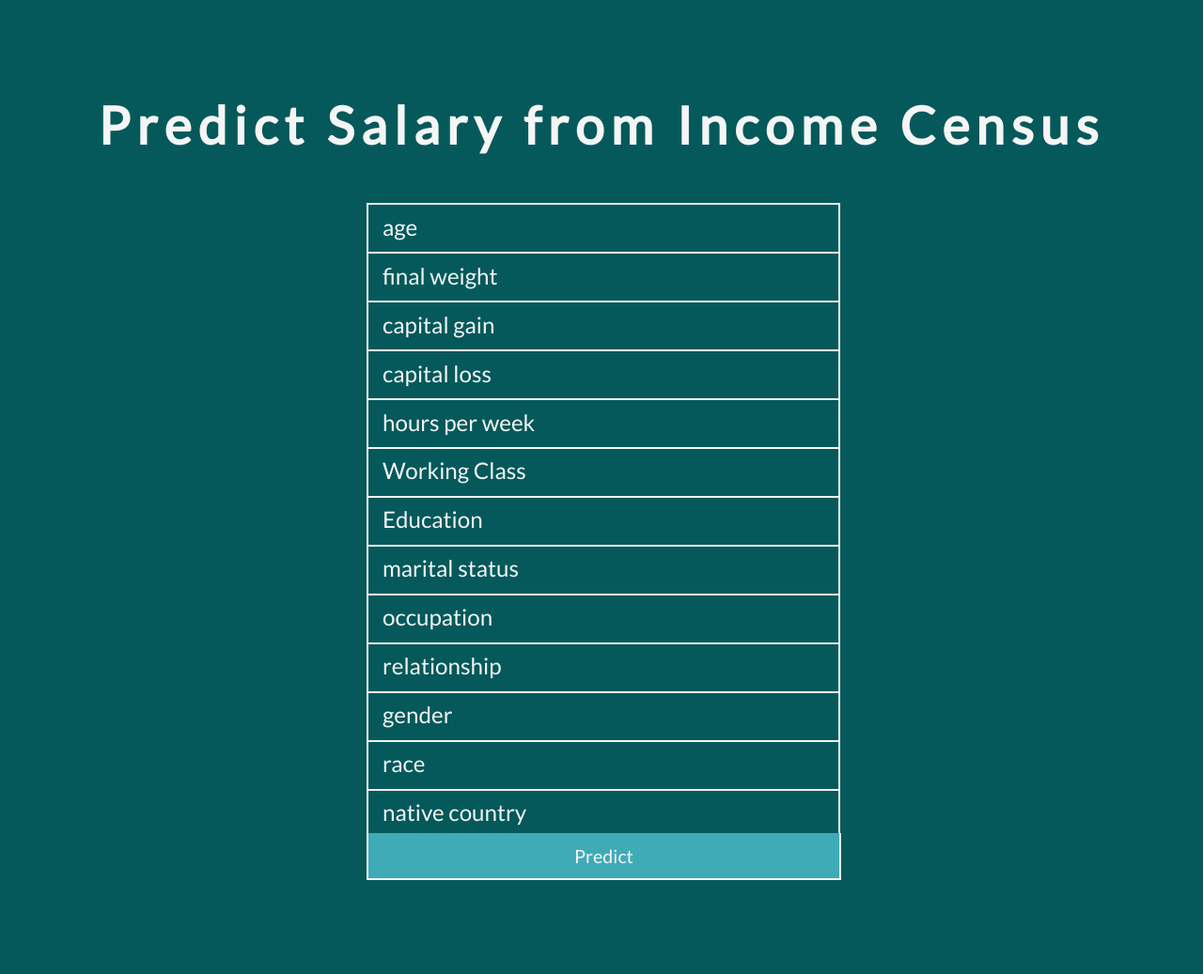
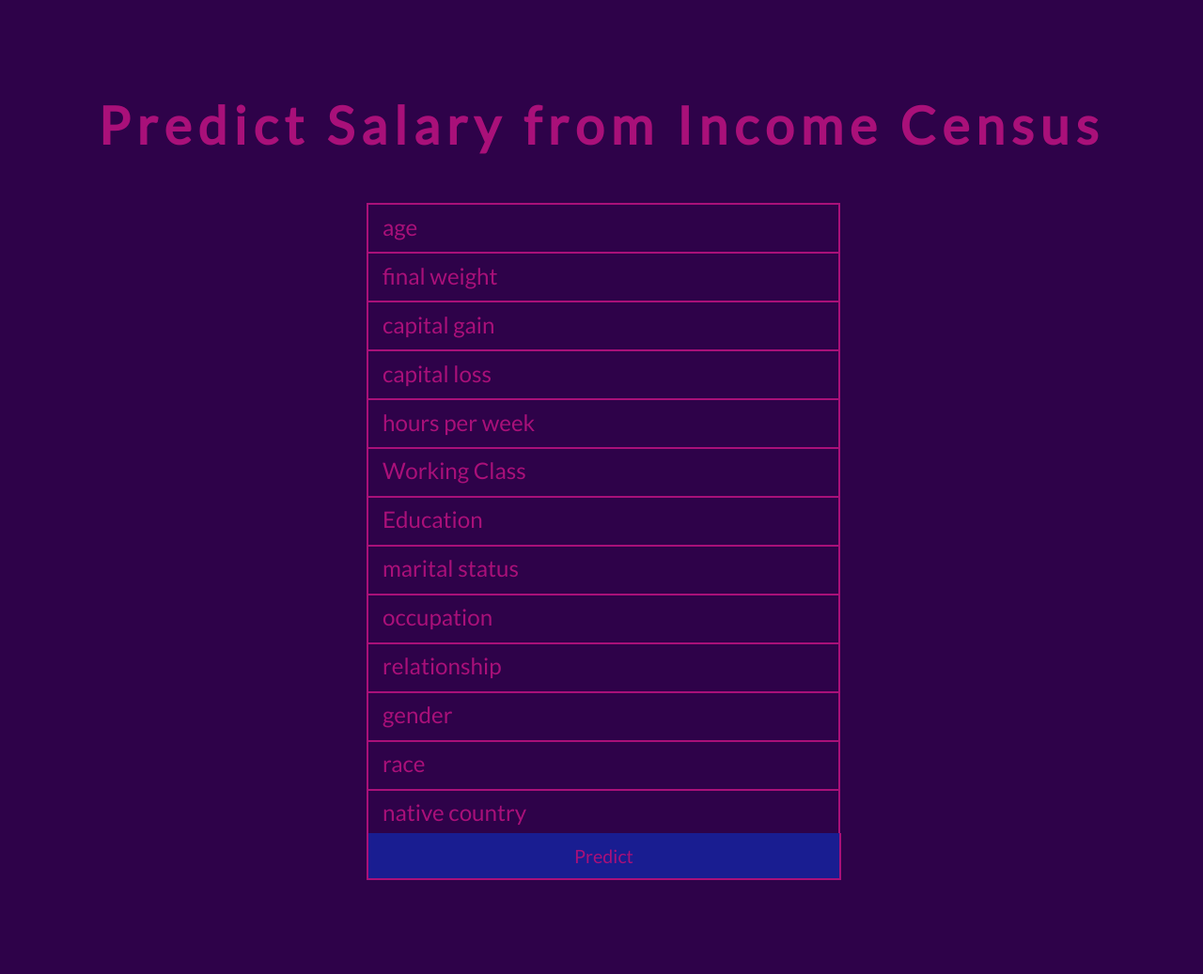
Before and after one commit to shiv0112/income-prediction-xgboost, a Flask app: page / in a window 1280 px wide. Shown: the whole page at 94% size. Run offline with Flask 2, Linux system fonts and the light colour scheme.

Commit message:
final commit

```diff
--- a/static/style.css
+++ b/static/style.css
@@ -1,83 +1,83 @@
 @import url(https://fonts.googleapis.com/css?family=Lato:100,300,400);
 
 input::-webkit-input-placeholder, textarea::-webkit-input-placeholder {
-  color: #F5F5F5;
+  color: #A91079;
   font-size: 1.23em;
 }
 
 input:focus::-webkit-input-placeholder, textarea:focus::-webkit-input-placeholder {
-  color: #F5F5F5;
+  color: #A91079;
 }
 
 input::-moz-placeholder, textarea::-moz-placeholder {
-  color: #F5F5F5;
+  color: #A91079;
   font-size: 1.23em;
 }
 
 input:focus::-moz-placeholder, textarea:focus::-moz-placeholder {
-  color: #F5F5F5;
+  color: #A91079;
 }
 
 input::placeholder, textarea::placeholder {
-  color: #F5F5F5;
+  color: #A91079;
   font-size: 1.23em;
 }
 
 input:focus::placeholder, textarea::focus:placeholder {
-  color: #F5F5F5;
+  color: #A91079;
 }
 
 input::-ms-placeholder, textarea::-ms-placeholder {
-  color: #F5F5F5;
+  color: #A91079;
   font-size: 1.23em;
 }
 
 input:focus::-ms-placeholder, textarea:focus::-ms-placeholder {
-  color: #F5F5F5;
+  color: #A91079;
 }
 
 /* on hover placeholder */
 
 input:hover::-webkit-input-placeholder, textarea:hover::-webkit-input-placeholder {
-  color: #05595B;
+  color: #2E0249;
   font-size: 1.23em;
 }
 
 input:hover:focus::-webkit-input-placeholder, textarea:hover:focus::-webkit-input-placeholder {
-  color: #F5F5F5;
+  color: #A91079;
 }
 
 input:hover::-moz-placeholder, textarea:hover::-moz-placeholder {
-  color: #05595B;
+  color: #2E0249;
   font-size: 1.23em;
 }
 
 input:hover:focus::-moz-placeholder, textarea:hover:focus::-moz-placeholder {
-  color: #F5F5F5;
+  color: #A91079;
 }
 
 input:hover::placeholder, textarea:hover::placeholder {
-  color: #05595B;
+  color: #2E0249;
   font-size: 1.23em;
 }
 
 input:hover:focus::placeholder, textarea:hover:focus::placeholder {
-  color: #F5F5F5;
+  color: #A91079;
 }
 
 input:hover::placeholder, textarea:hover::placeholder {
-  color: #05595B;
+  color: #2E0249;
   font-size: 1.23em;
 }
 
 input:hover:focus::-ms-placeholder, textarea:hover::focus:-ms-placeholder {
-  color: #F5F5F5;
+  color: #A91079;
 }
 
 body {
   font-family: 'Lato', sans-serif;
-  background: #05595B;
-  color: #F5F5F5;
+  background: #2E0249;
+  color: #A91079;
 }
 
 header {
@@ -103,9 +103,9 @@ input {
 
   background: transparent;
   outline: none;
-  color: #F5F5F5;
+  color: #A91079;
 
-  border: solid 2.5px #F5F5F5;
+  border: solid 2.5px #A91079;
   border-bottom: none;
 
   transition: all 0.3s ease-in-out;
@@ -115,8 +115,8 @@ input {
 }
 
 input:hover {
-  background: #F5F5F5;
-  color: #05595B;
+  background: #A91079;
+  color: #2E0249;
 }
 
 textarea {
@@ -133,7 +133,7 @@ textarea {
   font-family: 'Lato', sans-serif;
   font-size: 1.23em;
 
-  border: solid 2.5px #F5F5F5;
+  border: solid 2.5px #A91079;
 
   transition: all 0.3s ease-in-out;
   -webkit-transition: all 0.3s ease-in-out;
@@ -142,8 +142,8 @@ textarea {
 }
 
 textarea:hover {
-  background: #F5F5F5;
-  color: #05595B;
+  background: #A91079;
+  color: #2E0249;
 }
 
 #submit {
@@ -154,15 +154,15 @@ textarea:hover {
 
   font-family: 'Lato', sans-serif;
   font-size: 1.23em;
-  background-color: #3eabb7;
-  color: #F5F5F5;
+  background-color: #191d91;
+  color: #A91079;
 
   outline:none;
   cursor: pointer;
-  border: solid 2.5px #F5F5F5;
+  border: solid 2.5px #A91079;
   border-top: none;
 }
 
 #submit:hover {
-  background-color: #062C30;
+  background-color: #570A57;
 }
```
Also changed, not shown: static/final.css (+7 -7 lines), README.md, 7 other files.
